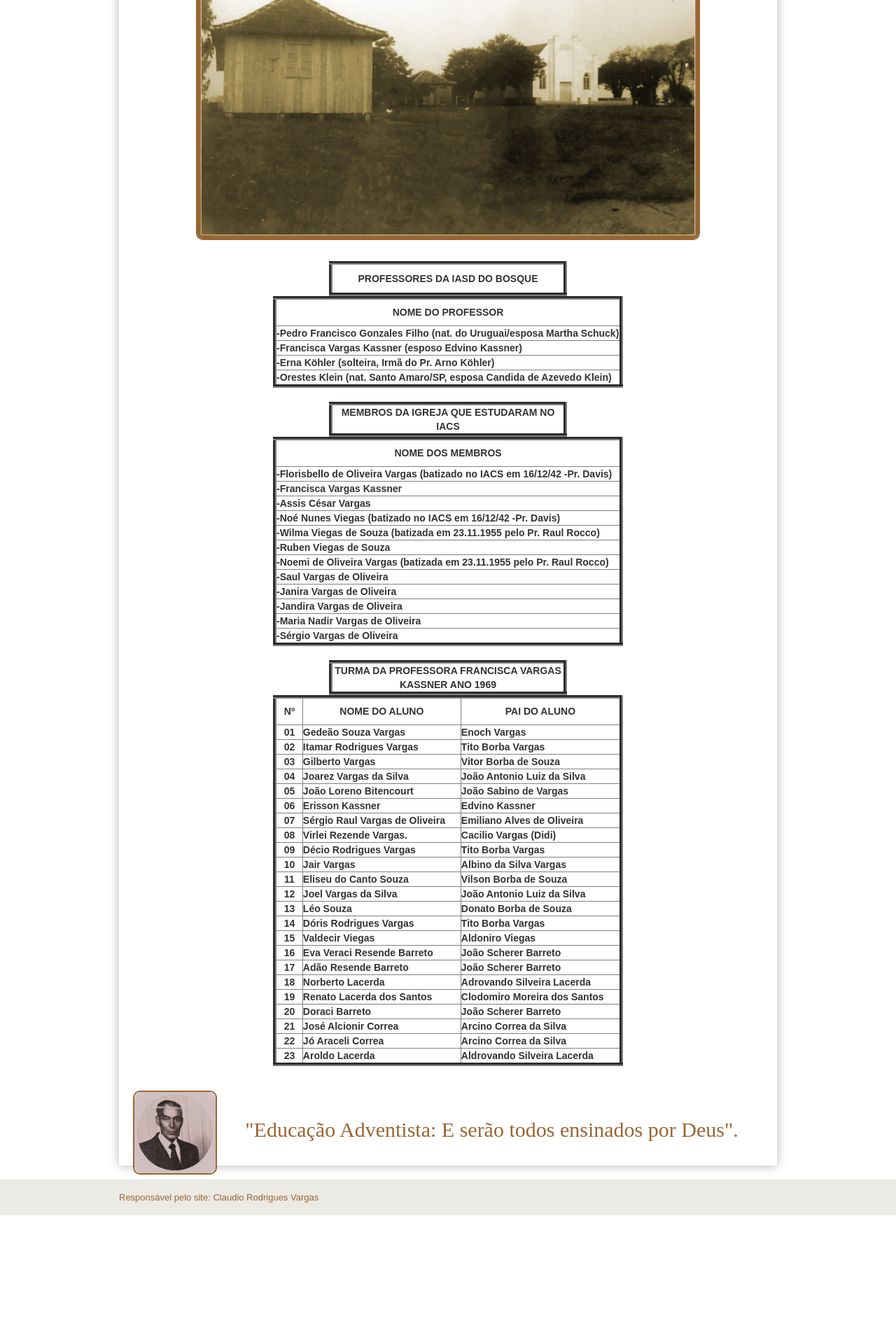
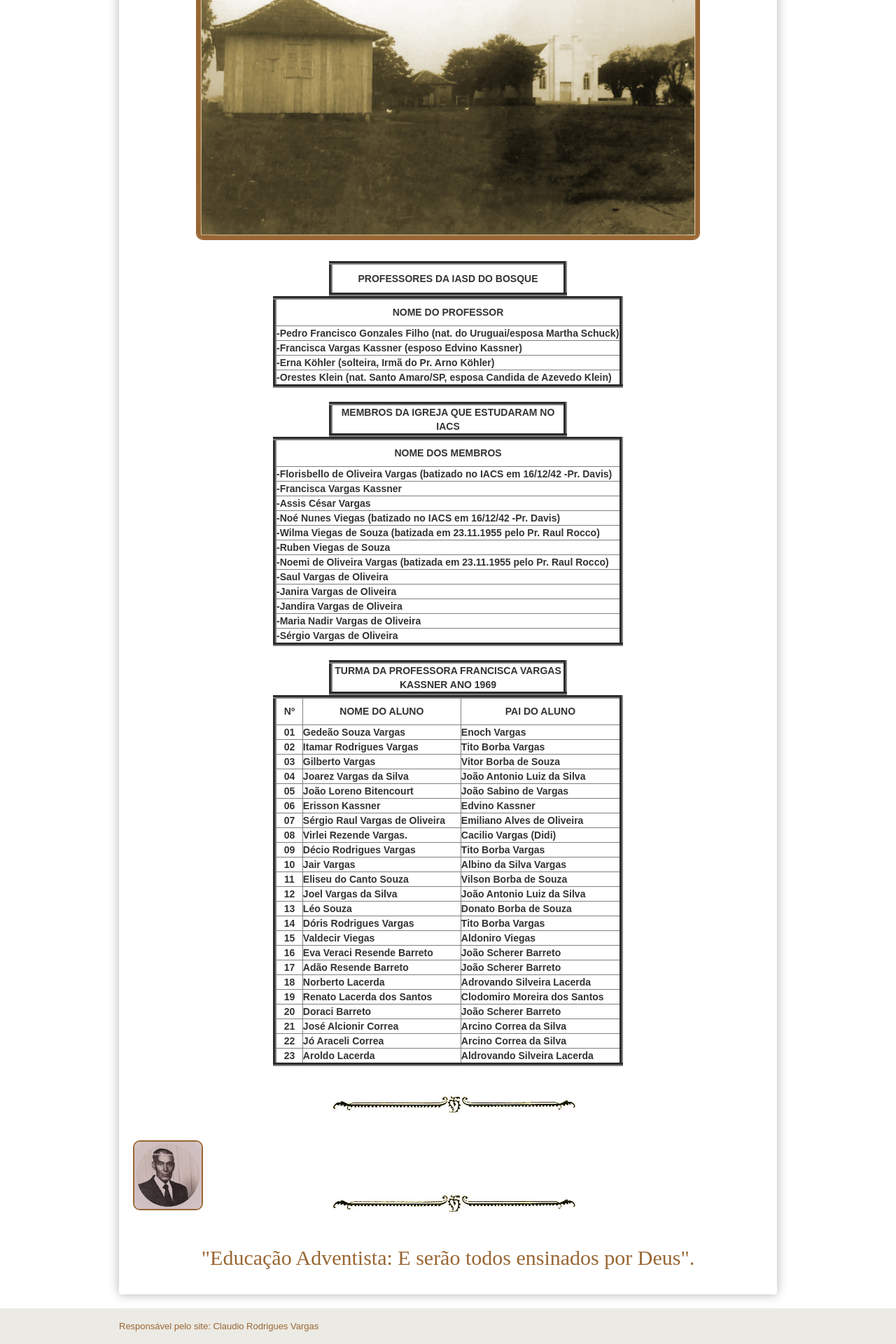
Before and after one commit to claudiovargas1955/claudiovargas1955.github.io, a Jekyll site: the page built from _pages/ensino-da-iasd-bosque.html, in a window 1280 px wide. Shown: the part 698-2618 px from the top of the page at 70% size. Built offline with Jekyll 4.4.1, drawn with Linux system fonts in a browser that asks for light colours; some web fonts are replaced; before the commit the page ends 2434 px from its top, so only the background shows below that.

Commit message:
Update ensino-da-iasd-bosque.html

```diff
--- a/_pages/ensino-da-iasd-bosque.html
+++ b/_pages/ensino-da-iasd-bosque.html
@@ -429,14 +429,10 @@
  </table>
 
  </div><br>
+<img class="dir3" style="float:center"; src="/images/separador.jpg" class="img-responsive" width="400px" title="";/><br
 
-
-<p></p><img class="esq5" style="float:left"; src="/images/pedrofrancisco.jpg" class="img-responsive" width="120px" title="Professor
+<p></p><img class="esq5" style="float:left"; src="/images/pedrofrancisco.jpg" class="img-responsive" width="100px" title="Professor
 Pedro Francisco Gonzalez";/><br><br>
 
-
-
-
-
-
+<br><img class="dir3" style="float:center"; src="/images/separador.jpg" class="img-responsive" width="400px" title="";/><br><br>
 <p style="text-align:center;  color:#996633; font-size:30px; font-family: 'Rancho', cursive">"Educação Adventista: E serão todos ensinados por Deus".</p>
```
